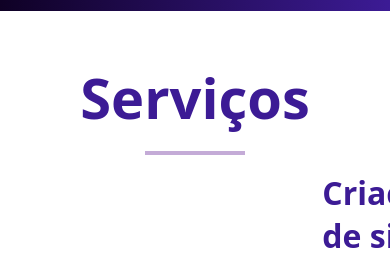
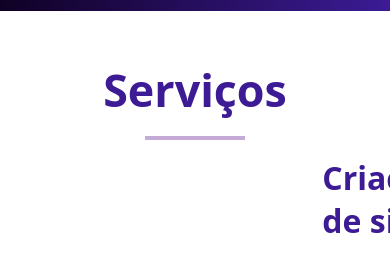
Before and after one commit to MarcioSVS96/codeWave, a plain HTML site: page index.html in a window 390 px wide. Shown: the part 833-1095 px from the top of the page. Drawn offline with Linux system fonts and the light colour scheme.

Commit message:
subtitle responsive

```diff
--- a/assets/scss/tools/_services.scss
+++ b/assets/scss/tools/_services.scss
@@ -69,3 +69,8 @@
         }
     }
 }
+@media (max-width: 1024px) {
+    #services .container .subtitle h2{
+        font-size: $font-medium-larger;
+    }
+}
--- a/assets/scss/tools/_variables.scss
+++ b/assets/scss/tools/_variables.scss
@@ -1,6 +1,7 @@
 //Font-size
 $font-small: 1.2rem;
 $font-medium: 2rem;
+$font-medium-larger: 2.8rem;
 $font-larger: 3.5rem;
 $font-ext-larger: 5rem;
 
```
Also changed, not shown: assets/css/styles.css, 1 other file.
